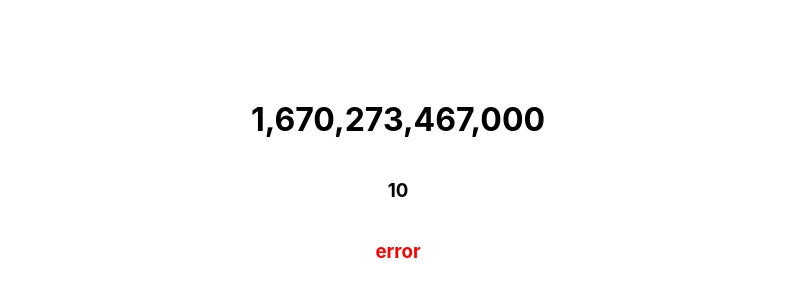
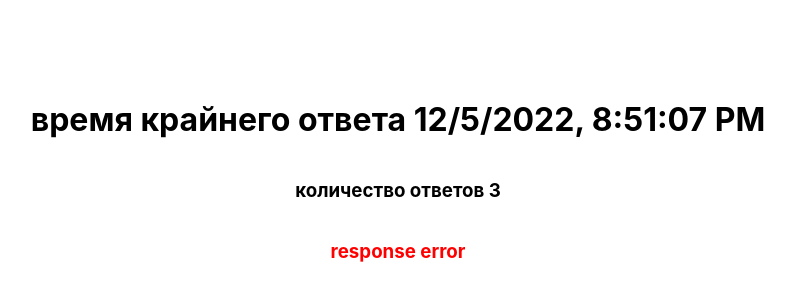
Before and after one commit to Petrovich1973/elk, a React (Create React App) app: page / in a window 1280 px wide. Shown: the part 220-520 px from the top of the page, without its empty margins (242-1037 px from the left). Built offline with nearby package versions, Linux system fonts and the light colour scheme; no server answers.

Commit message:
test исправил неработающий инкремент при ошибке ответа

```diff
--- a/src/components/Test.js
+++ b/src/components/Test.js
@@ -11,31 +11,23 @@ export default function Test() {
     const [count, setCount] = React.useState(0)
     const [error, setError] = React.useState(false)
 
-    // React.useEffect(() => {
-    //     void getJournal()
-    // }, [])
+    React.useEffect(() => {
+        void getJournal(0)
+    }, [])
 
-    React.useEffect(() => {
-        void scheduling()
-    }, [count])
-
-    const scheduling = async () => {
-        await delay(1000)
-        getJournal()
-    }
-
-    const getJournal = async () => {
+    const getJournal = async (ms = 0) => {
+        await delay(ms)
         setWaiting(true)
         try {
             const response = await axios.get(`${url}/test`)
             setDate(response.data.date)
-            setCount(count + 1)
             setError(false)
         } catch (e) {
-            setCount(count + 1)
             setError(true)
         }
+        setCount(count => count + 1)
         setWaiting(false)
+        getJournal(2000)
     }
 
     return (
@@ -46,9 +38,12 @@ export default function Test() {
             flexDirection: 'column',
             width: '100%'
         }}>
-            <h1>{date.toLocaleString()}</h1>
-            {waiting ? <p>waiting</p> : <h3>{count}</h3>}
-            {error ? <h3 style={{color: "red"}}>error</h3> : <h3 style={{color: "green"}}>succes</h3>}
+            <h1>{count === 0 ? 'время старта' : 'время крайнего ответа'} {new Date(date).toLocaleString()}</h1>
+            {waiting ? <h3>waiting</h3> : <h3>количество ответов {count}</h3>}
+            {count > 0 && <div>
+                {error ? <h3 style={{color: "red"}}>response error</h3> :
+                    <h3 style={{color: "green"}}>response success</h3>}
+            </div>}
         </div>
     )
 }
```
Also changed, not shown: 1 other file (tests, documents, lock files or other folders).
